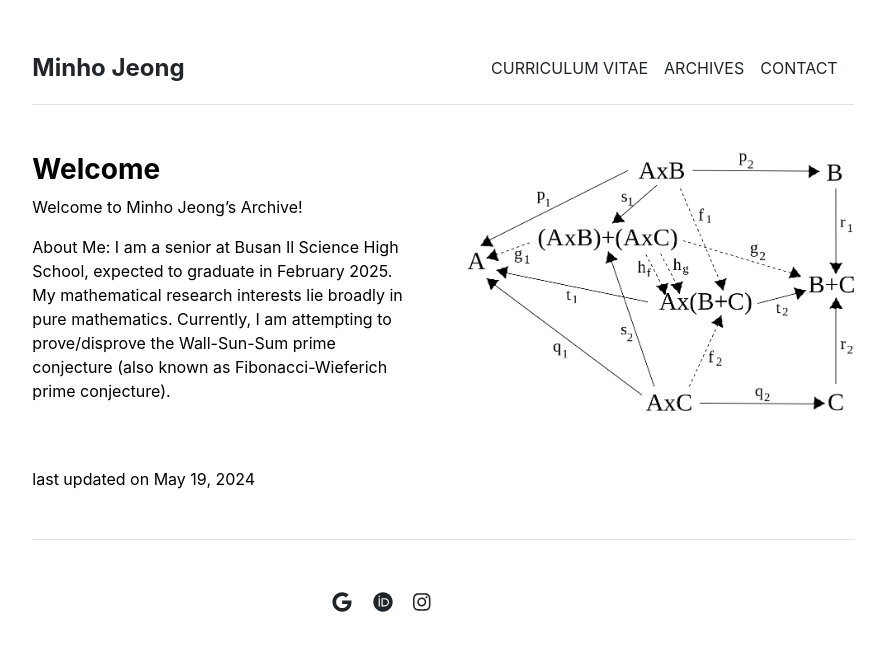
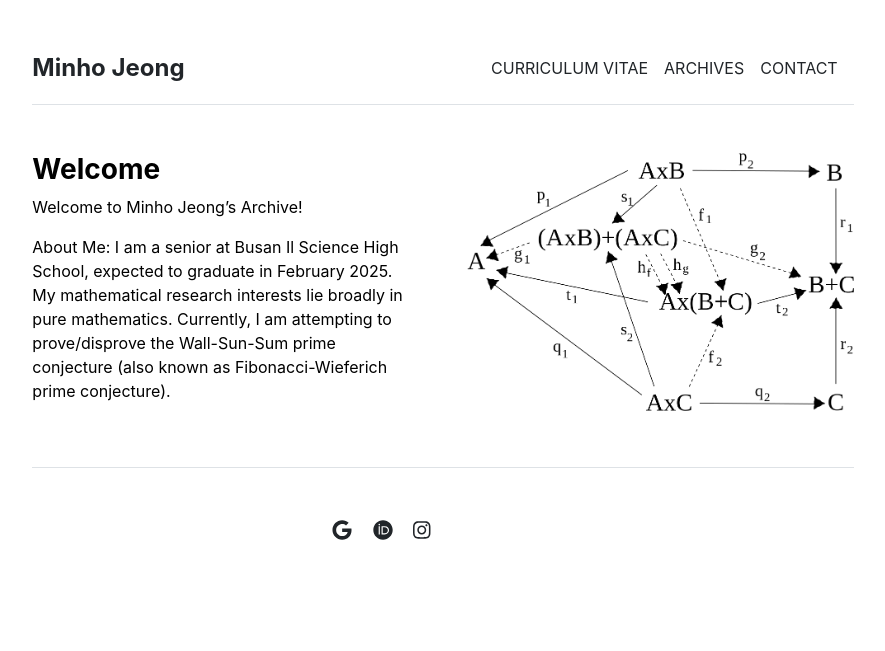
Before and after one commit to mino-jeong/mino-jeong.github.io, a Jekyll site: the page built from index.md, in a window 1280 px wide. Shown: the top 651 px of the page, without its empty margins (197-1082 px from the left). Built offline with Jekyll 4.4.1, drawn with Linux system fonts in a browser that asks for light colours.

Commit message:
Update footer.html

```diff
--- a/_includes/footer.html
+++ b/_includes/footer.html
@@ -1,4 +1,3 @@
-<p style=color:"gray">last updated on May 19, 2024</p>
 <footer class="pt-5 my-5 text-muted border-top">
   <div class="row">
     <div class="col-sm-6 text-end social-media-icons">
```
